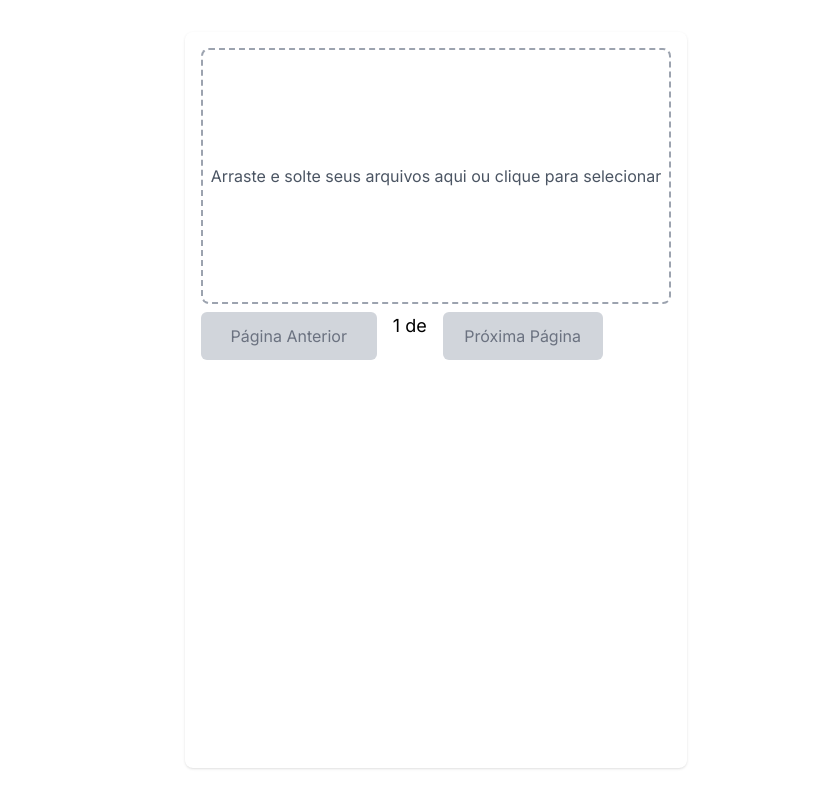
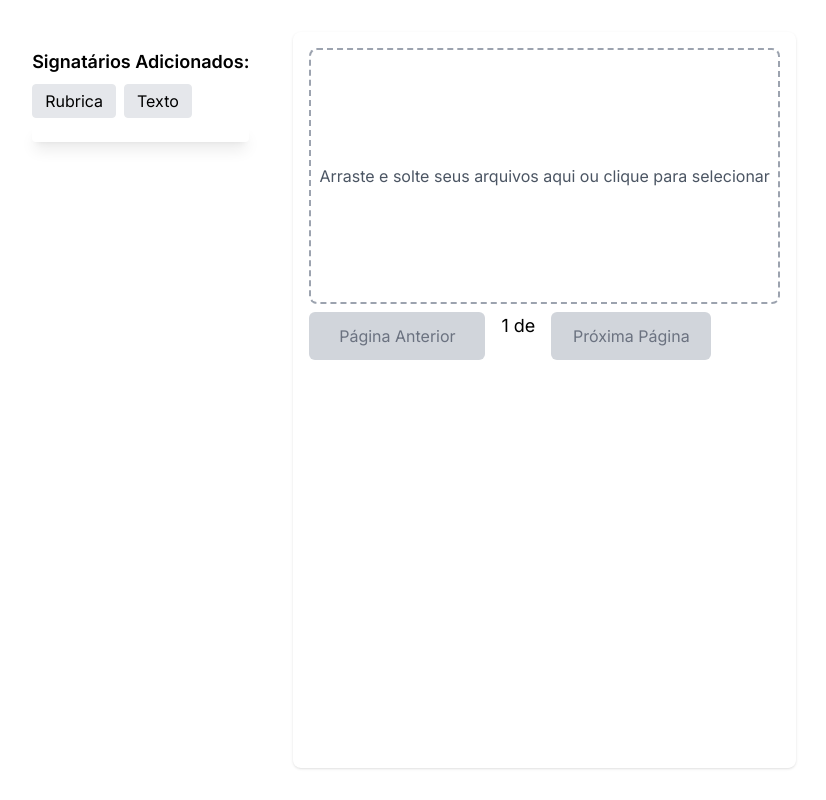
Before and after one commit to fehbr800/DragDropFiles, a Next.js app: page / in a window 1280 px wide. Shown: the whole page, without its empty margins (226-1052 px from the left). Built offline with nearby package versions, Linux system fonts and the light colour scheme.

Commit message:
Adicionando algumas funcionalidades para tipo de assinatura

```diff
--- a/src/app/page.jsx
+++ b/src/app/page.jsx
@@ -1,7 +1,7 @@
 'use client'
 import DropZoneComponent from "@/components/DragDrop";
 import { useState } from "react";
-import { SignatureForm } from "@/components/CanvaDrag";
+import { SignatoriesList, SignatureForm } from "@/components/CanvaDrag";
 
 
 
@@ -12,8 +12,7 @@ import { SignatureForm } from "@/components/CanvaDrag";
 export default function Home() {
   const [pdfFile, setPdfFile] = useState(null);
   const [pdfSignatures, setPdfSignatures] = useState([]);
-
-
+  const [selectedType, setSelectedType] = useState(null);
 
   const handleSubmitSignature = (signature) => {
     const updatedSignatures = [...pdfSignatures, { ...signature, x: 0, y: 0 }];
@@ -25,13 +24,19 @@ export default function Home() {
     setPdfSignatures([]);
   };
 
+  const handleSelectType = (type) => {
+    setSelectedType(type);
+  };
+
   return (
     <main className="flex justify-center min-h-screen p-8 mx-auto gap-11">
       <div className="flex flex-col gap-5">
-      {pdfFile &&  <SignatureForm onSubmit={handleSubmitSignature} />}
+        {pdfFile && <SignatureForm onSubmit={handleSubmitSignature} />}
+        <SignatoriesList signatories={pdfSignatures} onSubmit={setPdfSignatures} onTypeSelect={handleSelectType} />
       </div>
+
       <div className="p-4 rounded-lg shadow">
-        <DropZoneComponent pdfFile={pdfFile} signatures={pdfSignatures} onDrop={handleDrop} />
+        <DropZoneComponent pdfFile={pdfFile} signatures={pdfSignatures} onDrop={handleDrop} selectedType={selectedType} />
       </div>
     </main>
   );
--- a/src/components/CanvaDrag.jsx
+++ b/src/components/CanvaDrag.jsx
@@ -1,4 +1,3 @@
-
 import { useState } from "react";
 import { Draggable, Droppable } from "react-beautiful-dnd";
 import { v4 as uuidv4 } from 'uuid';
@@ -19,54 +18,98 @@ export const SignatureForm = ({ onSubmit }) => {
 
 return (
 <form onSubmit={handleSubmit} className="max-w-xl p-4 bg-white border border-gray-400 rounded-md shadow-md">
-      <input type="text" placeholder="Nome" value={name} onChange={(e) => setName(e.target.value)} required className="block w-full px-4 py-2 mt-2 border border-gray-300 rounded-md" />
-      <input type="email" placeholder="Email" value={email} onChange={(e) => setEmail(e.target.value)} required className="block w-full px-4 py-2 mt-2 border border-gray-300 rounded-md" />
-      <button type="submit" className="block w-full px-4 py-2 mt-2 text-white bg-blue-500 rounded-md hover:bg-blue-600"> Adicionar Assinatura </button>
+  <input type="text" placeholder="Nome" value={name} onChange={(e)=> setName(e.target.value)} required className="block w-full px-4 py-2 mt-2 border border-gray-300 rounded-md" />
+  <input type="email" placeholder="Email" value={email} onChange={(e)=> setEmail(e.target.value)} required
+  className="block w-full px-4 py-2 mt-2 border border-gray-300 rounded-md" />
+  <button type="submit" className="block w-full px-4 py-2 mt-2 text-white bg-blue-500 rounded-md hover:bg-blue-600">
+    Adicionar Assinatura </button>
 </form>
 );
 };
 
 
-export const SignatoriesList = ({ signatories, setSignatures }) => {
+export const SignatoriesList = ({ signatories, onSubmit, onTypeSelect }) => {
+  const [selectedTypes, setSelectedTypes] = useState({});
+
+  const handleCardClick = (signatory, type) => {
+    if (type) {
+      onSubmit([...signatories, { ...signatory, type }]);
+      setSelectedTypes({ ...selectedTypes, [signatory.id]: type });
+    }
+  };
 
   const handleRemoveSignatory = (index) => {
-    const updatedSignatories = [...signatories];
-    updatedSignatories.splice(index, 1);
-    setSignatures(updatedSignatories);
+    const updatedSignatories = signatories.filter((_, i) => i !== index);
+    onSubmit(updatedSignatories);
+  };
+
+  const handleTypeSelect = (signatoryId, type) => {
+    setSelectedTypes({ ...selectedTypes, [signatoryId]: type });
+    onTypeSelect(type);
   };
 
   return (
     <div className="mt-4">
       <h2 className="mb-2 text-lg font-semibold">Signatários Adicionados:</h2>
+      <div className="flex mb-2">
+         <button
+          className={`mr-2 px-3 py-1 rounded border ${selectedTypes['rubrica'] ? 'bg-blue-500 text-white' : 'bg-gray-200'}`}
+          onClick={() => handleTypeSelect('rubrica')}
+        >
+          Rubrica
+        </button>
+        <button
+          className={`px-3 py-1 rounded border ${selectedTypes['texto'] ? 'bg-blue-500 text-white' : 'bg-gray-200'}`}
+          onClick={() => handleTypeSelect('texto')}
+        >
+          Texto
+        </button>
+      </div>
+      <ul className="flex flex-col w-full p-2 rounded shadow-lg">
+        {signatories.map((signatory, index) => (
+      <SignatoryCard
+      key={index}
+      signatory={signatory}
+      selectedType={selectedTypes[signatory.id] || null}
+      onCardClick={(type) => handleCardClick(signatory.id, type)}
+      onTypeSelect={(type) => handleTypeSelect(signatory.id, type)}
+      onRemove={() => handleRemoveSignatory(index)}
+    />
+        ))}
+      </ul>
+    </div>
+  );
+};
 
-  <Droppable droppableId="signatories">
-    {(provided) => (
-      <ul
-        className="flex flex-col w-full p-2 rounded shadow-lg"
-        {...provided.droppableProps}
-        ref={provided.innerRef}
+export const SignatoryCard = ({ signatory, selectedType, onCardClick, onTypeSelect, onRemove }) => {
+  console.log(selectedType)
+  return (
+    <li className="flex items-center justify-between gap-2 p-2 mb-2 border-2 border-dashed cursor-pointer">
+       <div onClick={onCardClick ? () => onCardClick(signatory.id, selectedType) : undefined}>
+        <span className="font-bold">{selectedType === 'rubrica' ? 'Rubrica:' : 'Texto:'}</span> {selectedType === 'rubrica' ? getInitials(signatory.name) : signatory.name}
+      </div>
+      <div>
+        <button
+          className={`mr-2 px-3 py-1 rounded border ${selectedType === 'rubrica' ? 'bg-blue-500 text-white' : 'bg-gray-200'}`}
+          onClick={onTypeSelect ? () => onTypeSelect('rubrica') : undefined}
         >
-        {signatories.map((signatory, index) => (
-          <Draggable key={index} draggableId={`signatory-${index}`} index={index}>
-            {(provided) => (
-              <li
-                ref={provided.innerRef}
-                {...provided.draggableProps}
-                {...provided.dragHandleProps}
-                className="flex items-center justify-between p-2 mb-2 border-2 border-dashed cursor-move"
+          Rubrica
+        </button>
+        <button
+          className={`px-3 py-1 rounded border ${selectedType === 'texto' ? 'bg-blue-500 text-white' : 'bg-gray-200'}`}
+          onClick={ onTypeSelect ? () => onTypeSelect('texto') : undefined}
         >
-                <span className="font-bold">{signatory.name}</span> - {signatory.email}
-                <button onClick={() => handleRemoveSignatory(index)} className="text-red-500">
+          Texto
+        </button>
+      </div>
+      <button onClick={onRemove} className="p-1 text-red-500 rounded-lg hover:bg-red-400 hover:text-white">
         Remover
       </button>
     </li>
-            )}
-          </Draggable>
-        ))}
-        {provided.placeholder}
-      </ul>
-    )}
-  </Droppable>
-    </div>
   );
 };
+
+const getInitials = (name) => {
+  const names = name.split(' ');
+  return names.map((n) => n.charAt(0)).join('');
+};
--- a/src/components/DragDrop.jsx
+++ b/src/components/DragDrop.jsx
@@ -2,6 +2,7 @@ import React, { useState, useCallback, useEffect, useRef } from 'react';
 import { useDropzone } from 'react-dropzone';
 import { Document, Page, pdfjs } from 'react-pdf';
 import Draggable from 'react-draggable';
+import { SignatoryCard } from './CanvaDrag';
 
 
 
@@ -20,9 +21,31 @@ return(
 }
 
 
+const renderSignature = (signature) => {
+  if (!selectedSignatureType || selectedSignatureType === 'Rubrica') {
+    return (
+      <div className={`absolute z-50 p-2 flex flex-col bg-white/50 border-2 border-dashed border-gray-300
+        rounded shadow-md cursor-pointer ${signature.fixed ? 'opacity-50' : ''}`}>
+        <span className="font-bold">{signature.name}</span> <span>{signature.email}</span>
+      </div>
+    );
+  } else if (selectedSignatureType === 'Iniciais') {
+    const initials = signature.name.split(' ').map((name) => name.charAt(0)).join('');
+    return (
+      <div className={`absolute z-50 p-2 flex flex-col bg-white/50 border-2 border-dashed border-gray-300
+        rounded shadow-md cursor-pointer ${signature.fixed ? 'opacity-50' : ''}`}>
+        <span className="font-bold">{initials}</span> <span>{signature.email}</span>
+      </div>
+    );
+  }
+};
+
+
 pdfjs.GlobalWorkerOptions.workerSrc = `//cdnjs.cloudflare.com/ajax/libs/pdf.js/${pdfjs.version}/pdf.worker.js`;
 
-const DropZoneComponent = ({ signatures, pdfFile, onDrop }) => {
+const DropZoneComponent = ({ signatures, pdfFile, onDrop, selectedType}) => {
+console.log(selectedType)
+
   const [numPages, setNumPages] = useState(null);
   const [pageNumber, setPageNumber] = useState(1);
   const [showPDF, setShowPDF] = useState(false);
@@ -89,9 +112,8 @@ const DropZoneComponent = ({ signatures, pdfFile, onDrop }) => {
     }
   };
 
-  // Altere sua função onDrop atual para usar a função passada como propriedade
   const handleDrop = useCallback((acceptedFiles) => {
-    onDrop(acceptedFiles); // Chama a função onDrop passada como propriedade
+    onDrop(acceptedFiles);
     setShowPDF(true);
   }, [onDrop]);
 
@@ -151,15 +173,16 @@ const DropZoneComponent = ({ signatures, pdfFile, onDrop }) => {
                           return (
                             <Draggable
                             key={`signature_${index}`}
-                              defaultPosition={{ x: signature.x, y: signature.y }}
+                            defaultPosition={{ x: 0, y: 0 }}
                             onStop={(e, data) => handleDragStop(pageNumber, e, data, index)}
                             disabled={signature.fixed}
                           >
                             <div
-                                className={`absolute z-50 p-2 flex flex-col bg-white/50 border-2 border-dashed border-gray-300
-                                rounded shadow-md cursor-pointer ${signature.fixed ? 'opacity-50' : ''}`}
+                              className={`absolute z-50 p-2 flex flex-col
+                               cursor-pointer ${signature.fixed ? 'opacity-50' : ''}`}
+                              style={{ left: signature.x, top: signature.y }}
                             >
-                                <span className="font-bold">{signature.name}</span> <span>{signature.email}</span>
+                              <SignatoryCard signatory={signature} selectedType={selectedType} />
                             </div>
                           </Draggable>
                           );
```
Lines whose indentation alone changed are shown as unchanged.
